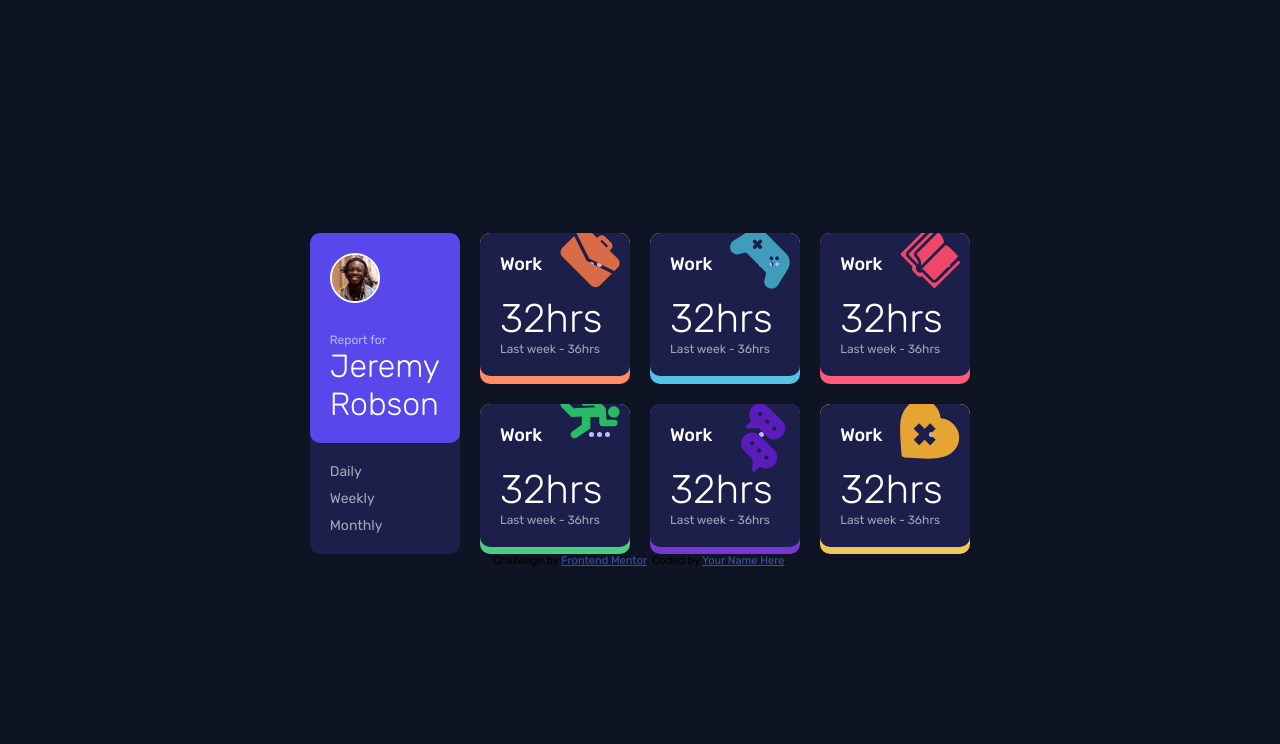
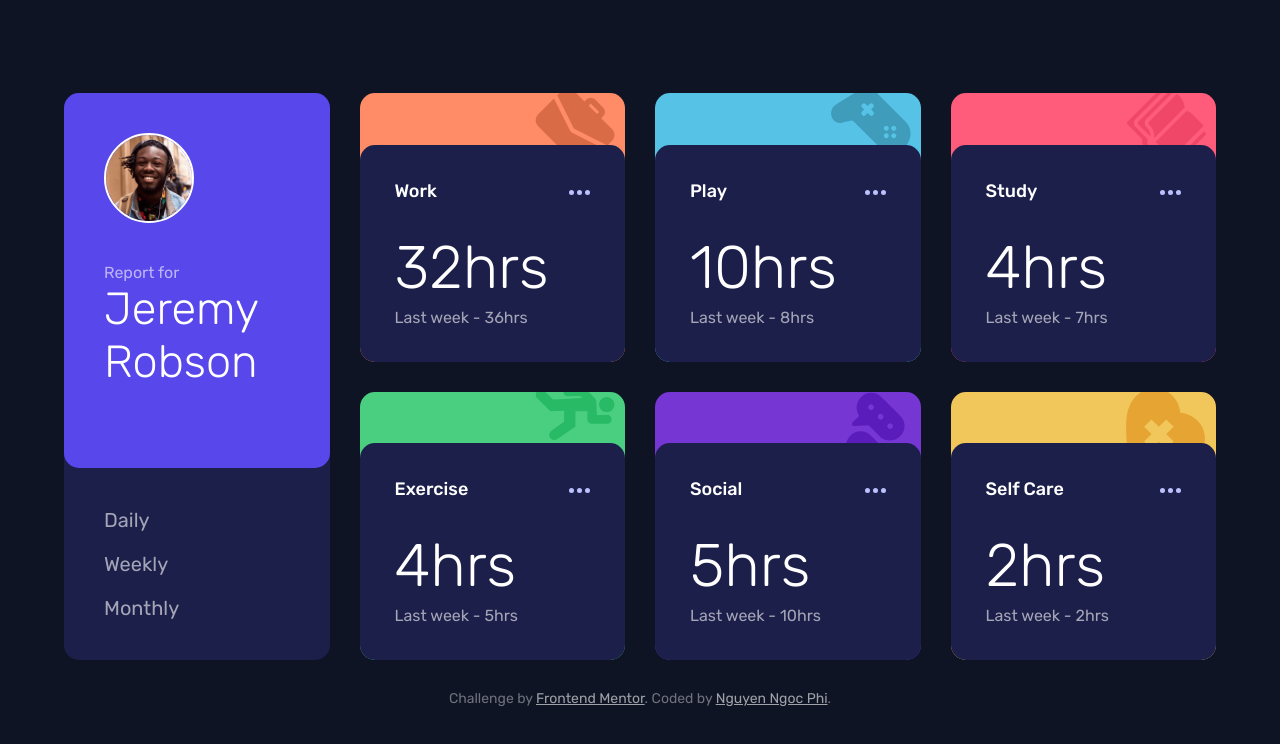
Before and after one commit to nngocphi/time-tracking-dashboard, a plain HTML site: page index.html in a window 1280 px wide. Drawn offline with Linux system fonts and the light colour scheme.

Commit message:
Complete desktop UI

```diff
--- a/assets/css/style.css
+++ b/assets/css/style.css
@@ -27,8 +27,10 @@ h3 {
 }
 
 .dashboard {
+	max-width: 1200px;
+	width: 90%;
 	display: grid;
-	grid-gap: 20px;
+	grid-gap: 30px;
 	grid-template-columns: repeat(4, 1fr);
 	grid-template-areas:
 		"main work play study"
@@ -38,7 +40,7 @@ h3 {
 .main,
 .category {
 	background-color: #fff;
-	border-radius: 10px;
+	border-radius: 15px;
 }
 
 .main {
@@ -52,31 +54,33 @@ h3 {
 .main__profile {
 	color: #fff;
 	background-color: hsl(246, 80%, 60%);
-	border-radius: 10px;
-	padding: 20px;
+	border-radius: 15px;
+	padding: 40px 40px 80px;
 	flex-grow: 1;
 }
 
 .main__avt-container {
-	width: 50px;
-	height: 50px;
+	width: 90px;
+	height: 90px;
 	border-radius: 50%;
 	border: 2px solid #fff;
 }
 
 .main__avt {
+	display: block;
 	width: 100%;
 	height: 100%;
 	object-fit: cover;
 }
 
 .main__label {
-	margin-top: 30px;
-	font-size: 12px;
+	margin-top: 40px;
+	font-size: 16px;
 	color: rgba(255, 255, 255, 0.6);
 }
 
 .main__name {
+	font-size: 45px;
 	font-weight: 300;
 }
 
@@ -85,12 +89,12 @@ h3 {
 	margin: 0;
 	padding: 0;
 	color: rgba(255, 255, 255, 0.6);
-	padding: 15px 20px;
+	padding: 30px 40px;
 }
 
 .main__time-item {
-	padding: 5px 0;
-	font-size: 14px;
+	padding: 10px 0;
+	font-size: 20px;
 	cursor: pointer;
 }
 
@@ -101,43 +105,38 @@ h3 {
 .category {
 	position: relative;
 	overflow: hidden;
+	display: flex;
+	flex-direction: column-reverse;
 }
 
 .category__background {
 	position: absolute;
-	width: 60px;
+	width: 80px;
 	top: -5px;
 	right: 10px;
 }
 
-.category__container {
+.category__info {
+	position: relative;
 	display: flex;
 	flex-direction: column;
 	justify-content: space-between;
+	padding: 35px;
+	color: #fff;
+	background-color: hsl(235, 46%, 20%);
+	border-radius: 15px 15px 0 0;
+	z-index: 1;
+	cursor: pointer;
 }
 
-.category__gap {
-	flex-basis: 20%;
-	height: 20%;
-	flex-shrink: 0;
-}
-
-.category__info {
-	flex-basis: 80%;
-	display: flex;
-	flex-direction: column;
-	justify-content: space-between;
-	padding: 20px;
-	color: #fff;
-	background-color: hsl(235, 46%, 20%);
-	border-radius: 10px;
+.category__info:hover {
+	background-color: hsl(235, 46%, 35%);
 }
 
 .category__top {
 	display: flex;
 	justify-content: space-between;
-	align-items: center;
-	margin-bottom: 20px;
+	margin-bottom: 30px;
 }
 
 .category__label {
@@ -145,13 +144,18 @@ h3 {
 	font-weight: 500;
 }
 
+.category__menu:hover svg path {
+	fill: #fff;
+}
+
 .category__middle {
-	font-size: 40px;
+	font-size: 60px;
 	font-weight: 300;
 }
 
 .category__bottom {
-	font-size: 12px;
+	margin-top: 5px;
+	font-size: 16px;
 	color: rgba(255, 255, 255, 0.6);
 }
 
@@ -181,10 +185,12 @@ h3 {
 }
 
 .attribution {
-	font-size: 11px;
+	margin-top: 30px;
+	font-size: 14px;
+	color: rgba(255, 255, 255, 0.4);
 	text-align: center;
 }
 
 .attribution a {
-	color: hsl(228, 45%, 44%);
+	color: rgba(255, 255, 255, 0.6);
 }
--- a/index.html
+++ b/index.html
@@ -35,16 +35,19 @@
 
     <div class="category work">
       <img class="category__background" src="./assets/images/icon-work.svg" alt="">
-      <div class="category__container">
-        <div class="category__gap"></div>
-        <div class="category__info">
-          <div class="category__top">
-            <span class="category__label">Work</span>
-            <img class="category__menu-icon" src="./assets/images/icon-ellipsis.svg" alt="">
-          </div>
-          <div class="category__middle">32hrs</div>
-          <div class="category__bottom">Last week - 36hrs</div>
+      <div class="category__info">
+        <div class="category__top">
+          <span class="category__label">Work</span>
+          <span class="category__menu">
+            <svg class="category__menu-icon" xmlns="http://www.w3.org/2000/svg" width="21" height="5">
+              <path
+                d="M2.5 0a2.5 2.5 0 1 1 0 5 2.5 2.5 0 0 1 0-5Zm8 0a2.5 2.5 0 1 1 0 5 2.5 2.5 0 0 1 0-5Zm8 0a2.5 2.5 0 1 1 0 5 2.5 2.5 0 0 1 0-5Z"
+                fill="#BBC0FF" fill-rule="evenodd" />
+            </svg>
+          </span>
         </div>
+        <div class="category__middle">32hrs</div>
+        <div class="category__bottom">Last week - 36hrs</div>
       </div>
     </div>
 
@@ -52,11 +55,17 @@
       <img class="category__background" src="./assets/images/icon-play.svg" alt="">
       <div class="category__info">
         <div class="category__top">
-          <span class="category__label">Work</span>
-          <img class="category__menu-icon" src="./assets/images/icon-ellipsis.svg" alt="">
+          <span class="category__label">Play</span>
+          <span class="category__menu">
+            <svg class="category__menu-icon" xmlns="http://www.w3.org/2000/svg" width="21" height="5">
+              <path
+                d="M2.5 0a2.5 2.5 0 1 1 0 5 2.5 2.5 0 0 1 0-5Zm8 0a2.5 2.5 0 1 1 0 5 2.5 2.5 0 0 1 0-5Zm8 0a2.5 2.5 0 1 1 0 5 2.5 2.5 0 0 1 0-5Z"
+                fill="#BBC0FF" fill-rule="evenodd" />
+            </svg>
+          </span>
         </div>
-        <div class="category__middle">32hrs</div>
-        <div class="category__bottom">Last week - 36hrs</div>
+        <div class="category__middle">10hrs</div>
+        <div class="category__bottom">Last week - 8hrs</div>
       </div>
     </div>
 
@@ -64,11 +73,17 @@
       <img class="category__background" src="./assets/images/icon-study.svg" alt="">
       <div class="category__info">
         <div class="category__top">
-          <span class="category__label">Work</span>
-          <img class="category__menu-icon" src="./assets/images/icon-ellipsis.svg" alt="">
+          <span class="category__label">Study</span>
+          <span class="category__menu">
+            <svg class="category__menu-icon" xmlns="http://www.w3.org/2000/svg" width="21" height="5">
+              <path
+                d="M2.5 0a2.5 2.5 0 1 1 0 5 2.5 2.5 0 0 1 0-5Zm8 0a2.5 2.5 0 1 1 0 5 2.5 2.5 0 0 1 0-5Zm8 0a2.5 2.5 0 1 1 0 5 2.5 2.5 0 0 1 0-5Z"
+                fill="#BBC0FF" fill-rule="evenodd" />
+            </svg>
+          </span>
         </div>
-        <div class="category__middle">32hrs</div>
-        <div class="category__bottom">Last week - 36hrs</div>
+        <div class="category__middle">4hrs</div>
+        <div class="category__bottom">Last week - 7hrs</div>
       </div>
     </div>
 
@@ -76,11 +91,17 @@
       <img class="category__background" src="./assets/images/icon-exercise.svg" alt="">
       <div class="category__info">
         <div class="category__top">
-          <span class="category__label">Work</span>
-          <img class="category__menu-icon" src="./assets/images/icon-ellipsis.svg" alt="">
+          <span class="category__label">Exercise</span>
+          <span class="category__menu">
+            <svg class="category__menu-icon" xmlns="http://www.w3.org/2000/svg" width="21" height="5">
+              <path
+                d="M2.5 0a2.5 2.5 0 1 1 0 5 2.5 2.5 0 0 1 0-5Zm8 0a2.5 2.5 0 1 1 0 5 2.5 2.5 0 0 1 0-5Zm8 0a2.5 2.5 0 1 1 0 5 2.5 2.5 0 0 1 0-5Z"
+                fill="#BBC0FF" fill-rule="evenodd" />
+            </svg>
+          </span>
         </div>
-        <div class="category__middle">32hrs</div>
-        <div class="category__bottom">Last week - 36hrs</div>
+        <div class="category__middle">4hrs</div>
+        <div class="category__bottom">Last week - 5hrs</div>
       </div>
     </div>
 
@@ -88,11 +109,17 @@
       <img class="category__background" src="./assets/images/icon-social.svg" alt="">
       <div class="category__info">
         <div class="category__top">
-          <span class="category__label">Work</span>
-          <img class="category__menu-icon" src="./assets/images/icon-ellipsis.svg" alt="">
+          <span class="category__label">Social</span>
+          <span class="category__menu">
+            <svg class="category__menu-icon" xmlns="http://www.w3.org/2000/svg" width="21" height="5">
+              <path
+                d="M2.5 0a2.5 2.5 0 1 1 0 5 2.5 2.5 0 0 1 0-5Zm8 0a2.5 2.5 0 1 1 0 5 2.5 2.5 0 0 1 0-5Zm8 0a2.5 2.5 0 1 1 0 5 2.5 2.5 0 0 1 0-5Z"
+                fill="#BBC0FF" fill-rule="evenodd" />
+            </svg>
+          </span>
         </div>
-        <div class="category__middle">32hrs</div>
-        <div class="category__bottom">Last week - 36hrs</div>
+        <div class="category__middle">5hrs</div>
+        <div class="category__bottom">Last week - 10hrs</div>
       </div>
     </div>
 
@@ -100,20 +127,25 @@
       <img class="category__background" src="./assets/images/icon-self-care.svg" alt="">
       <div class="category__info">
         <div class="category__top">
-          <span class="category__label">Work</span>
-          <img class="category__menu-icon" src="./assets/images/icon-ellipsis.svg" alt="">
+          <span class="category__label">Self Care</span>
+          <span class="category__menu">
+            <svg class="category__menu-icon" xmlns="http://www.w3.org/2000/svg" width="21" height="5">
+              <path
+                d="M2.5 0a2.5 2.5 0 1 1 0 5 2.5 2.5 0 0 1 0-5Zm8 0a2.5 2.5 0 1 1 0 5 2.5 2.5 0 0 1 0-5Zm8 0a2.5 2.5 0 1 1 0 5 2.5 2.5 0 0 1 0-5Z"
+                fill="#BBC0FF" fill-rule="evenodd" />
+            </svg>
+          </span>
         </div>
-        <div class="category__middle">32hrs</div>
-        <div class="category__bottom">Last week - 36hrs</div>
+        <div class="category__middle">2hrs</div>
+        <div class="category__bottom">Last week - 2hrs</div>
       </div>
     </div>
 
   </main>
 
-
   <div class="attribution">
     Challenge by <a href="https://www.frontendmentor.io?ref=challenge" target="_blank">Frontend Mentor</a>.
-    Coded by <a href="#">Your Name Here</a>.
+    Coded by <a href="https://www.linkedin.com/in/nguyenngocphi/">Nguyen Ngoc Phi</a>.
   </div>
 </body>
 
```
Also changed, not shown: 1 other file.
